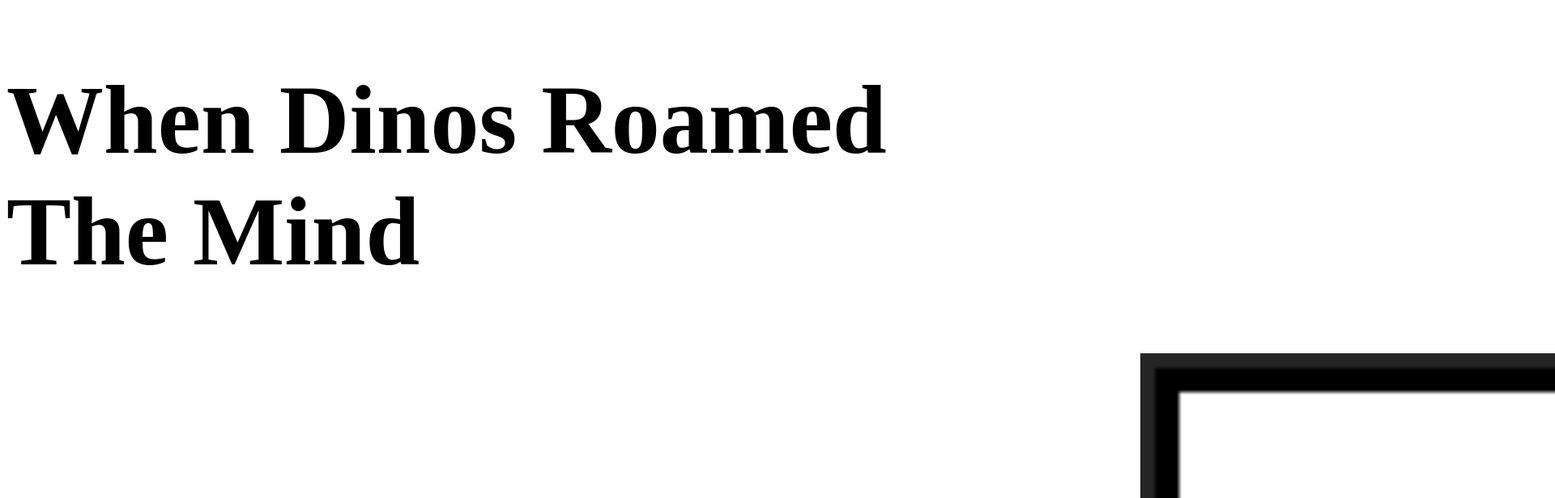
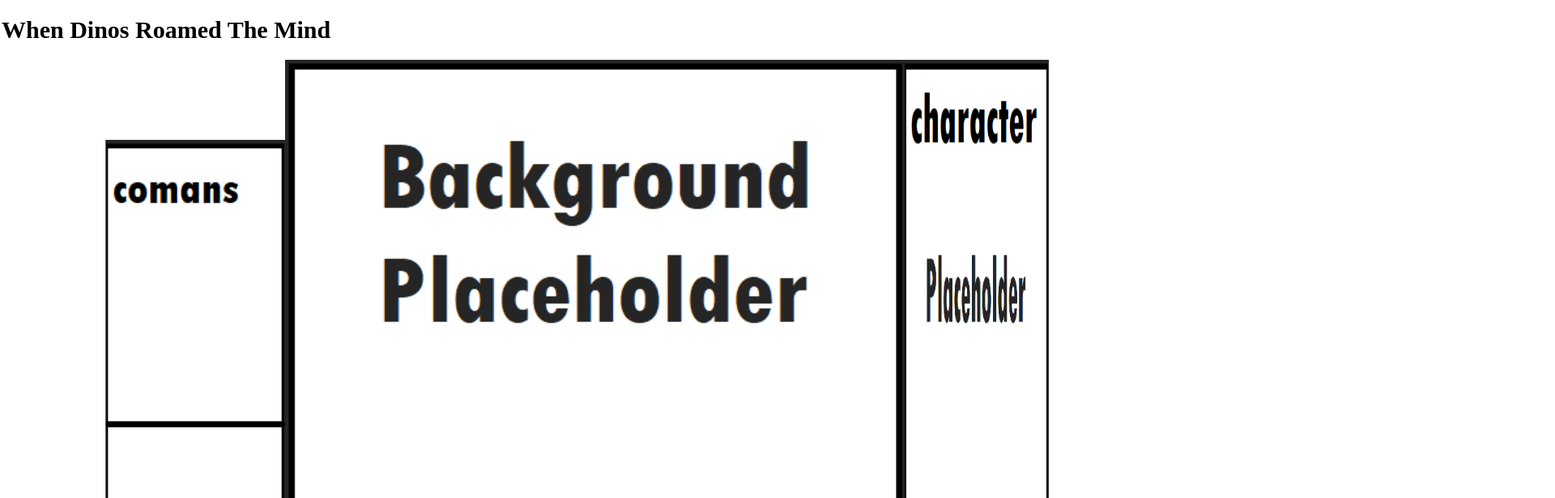
Before and after one commit to qui000/DinoSpore, a plain HTML site: page docs/index.html in a window 1280 px wide. Shown: the top 616 px of the page at 81% size, 1920 px wide, since content can reach past the window. Drawn offline with Linux system fonts and the light colour scheme.

Commit message:
Update index.html

```diff
--- a/docs/index.html
+++ b/docs/index.html
@@ -1,5 +1,5 @@
 <!DOCTYPE html>
-<html>
+<html style="zoom:25%">
 <head>
     <meta charset="UTF-8" />
     <title>title</title>
```
